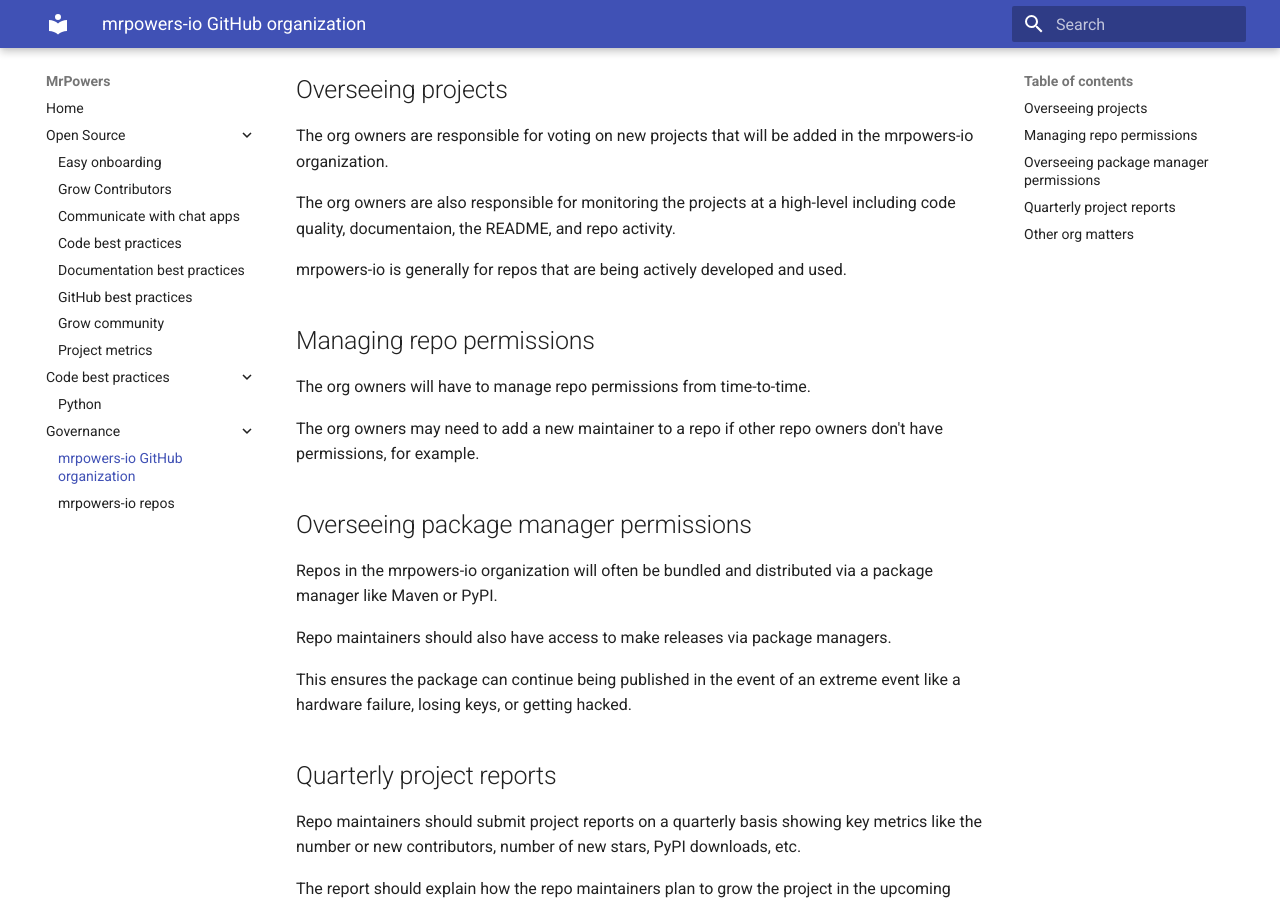
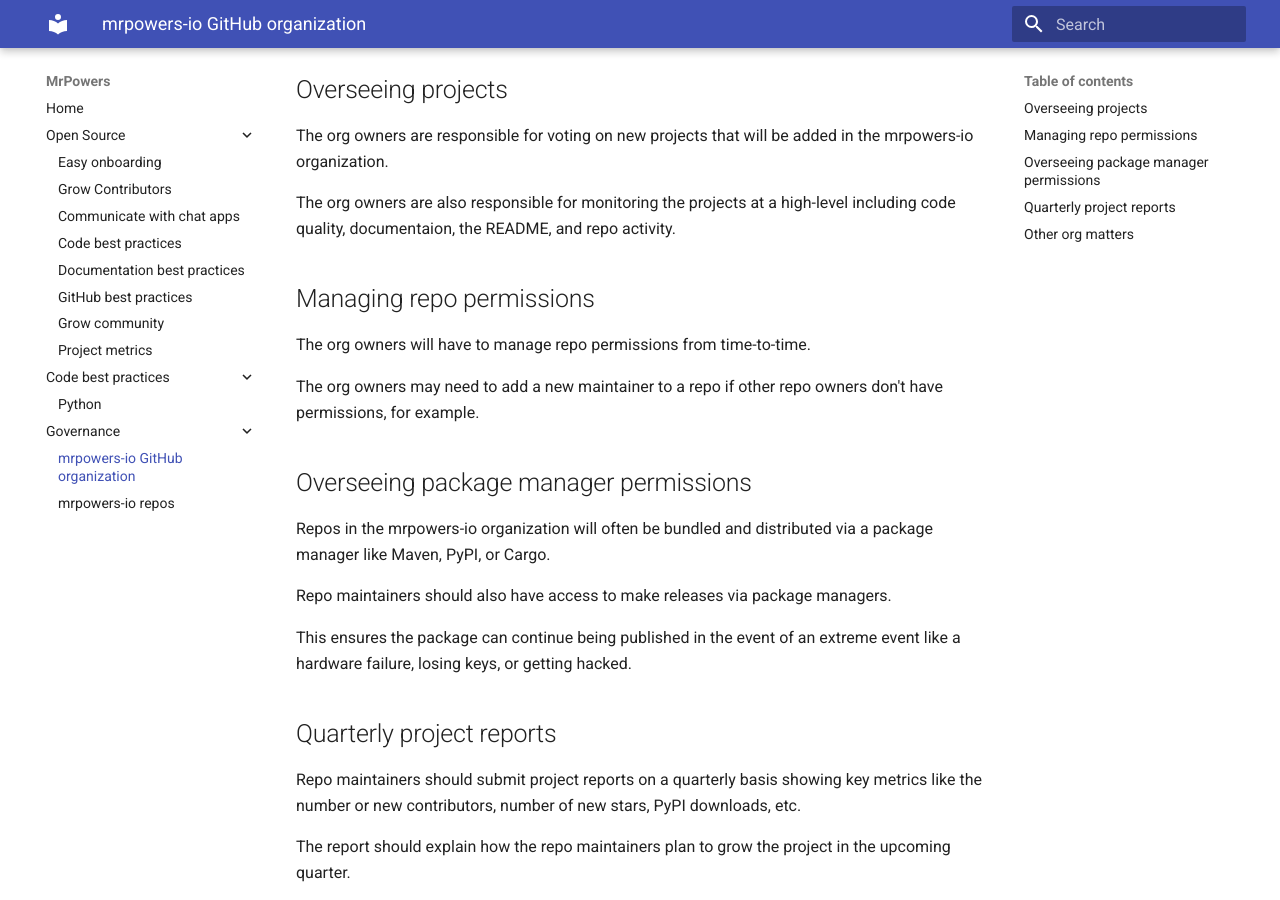
Before and after one commit to mrpowers-io/community, an MkDocs documentation site: the page built from docs/governance/mrpowers-io-org.md, in a window 1280 px wide and 900 px high, scrolled down 266 px. Built offline with MkDocs 1.6.1 and Material for MkDocs 9.7.7, drawn with Linux system fonts in a browser that asks for light colours.

Commit message:
address comments

```diff
--- a/docs/governance/mrpowers-io-org.md
+++ b/docs/governance/mrpowers-io-org.md
@@ -1,6 +1,6 @@
 # mrpowers-io GitHub organization
 
-The mrpowers-io GitHub organization is owned by [Matthew Powers](https://www.linkedin.com/in/matthew-powers-cfa/) and [Sem Sinchenko](https://www.linkedin.com/in/semyon-a-sinchenko/) ("org owners").
+The mrpowers-io GitHub organization is owned by [Matthew Powers](https://www.linkedin.com/in/matthew-powers-cfa/) and [Sem Sinchenko](https://github.com/SemyonSinchenko) ("org owners").
 
 The org owners are responsible for overseeing projects and reviewing project reports on a quarterly basis.
 
@@ -10,8 +10,6 @@
 
 The org owners are also responsible for monitoring the projects at a high-level including code quality, documentaion, the README, and repo activity.
 
-mrpowers-io is generally for repos that are being actively developed and used.
-
 ## Managing repo permissions
 
 The org owners will have to manage repo permissions from time-to-time.
@@ -20,7 +18,7 @@
 
 ## Overseeing package manager permissions
 
-Repos in the mrpowers-io organization will often be bundled and distributed via a package manager like Maven or PyPI.
+Repos in the mrpowers-io organization will often be bundled and distributed via a package manager like Maven, PyPI, or Cargo.
 
 Repo maintainers should also have access to make releases via package managers.
 
```
